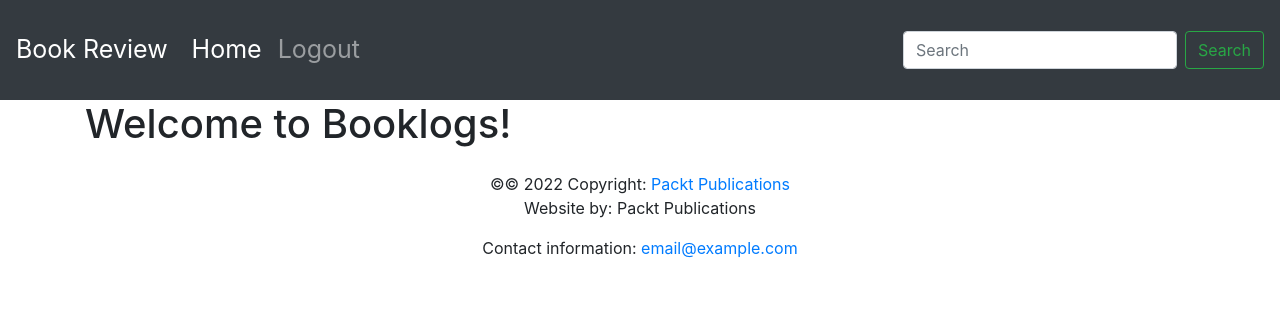
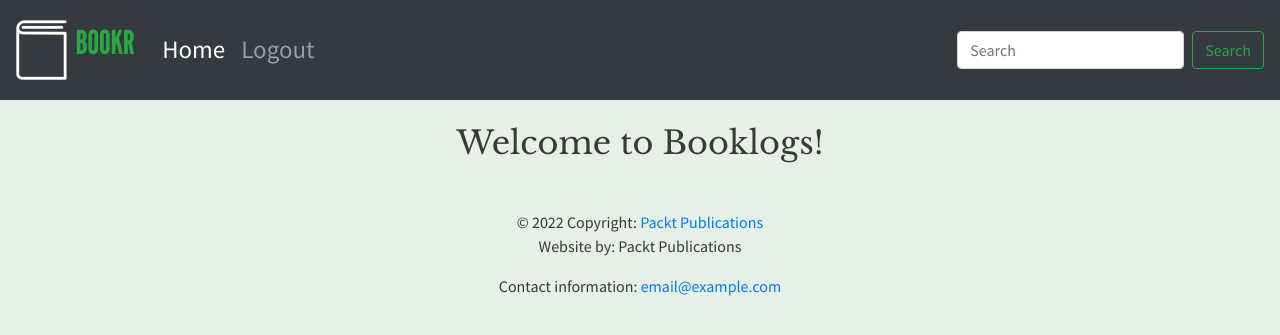
Before and after one commit to Henrique42/Booklogs, a Django app: page / in a window 1280 px wide. Shown: the top 335 px of the page. Run offline with Django 5.2, Linux system fonts and the light colour scheme; some libraries are stand-ins or nearby versions.

Commit message:
Logo and css static files added (from chapter 5)

```diff
--- a/booklogs/reviews/templates/reviews/base.html
+++ b/booklogs/reviews/templates/reviews/base.html
@@ -1,61 +1,3 @@
-<!doctype html>
-<html lang="en">
-  <head>
-    <!-- Required meta tags -->
-    <meta charset="utf-8">
-    <meta name="viewport" content="width=device-width, initial-scale=1, shrink-to-fit=no">
-
-    <!-- Bootstrap CSS -->
-    <link rel="stylesheet" href="https://stackpath.bootstrapcdn.com/bootstrap/4.4.1/css/bootstrap.min.css" integrity="sha384-Vkoo8x4CGsO3+Hhxv8T/Q5PaXtkKtu6ug5TOeNV6gBiFeWPGFN9MuhOf23Q9Ifjh" crossorigin="anonymous">
-
-    <link rel="stylesheet" href="https://cdnjs.cloudflare.com/ajax/libs/font-awesome/4.7.0/css/font-awesome.min.css">
-
-    <title>Book Review</title>
-    <style type="text/css">
-      .navbar {
-        min-height: 100px;
-        font-size: 25px;
-      }
-      .navbar-brand {
-        font-size: 25px;
-      }
-    </style>
-  </head>
-  <body>
-        <nav class="navbar navbar-expand-sm navbar-dark bg-dark sticky-top">
-          <a class="navbar-brand" href="/">Book Review</a>
-          <button class="navbar-toggler" type="button" data-toggle="collapse" data-target="#navbarSupportedContent" aria-controls="navbarSupportedContent" aria-expanded="false" aria-label="Toggle navigation">
-            <span class="navbar-toggler-icon"></span>
-          </button>
-          <div class="collapse navbar-collapse" id="navbarSupportedContent">
-            <ul class="navbar-nav mr-auto">
-              <li class="nav-item active">
-                <a class="nav-link" href="/books/">Home <span class="sr-only">(current)</span></a>
-              </li>
-              <li class="nav-item">
-                <a class="nav-link" href="#">Logout</a>
-              </li>
-            </ul>
-            <form class="form-inline my-2 my-lg-0">
-              <input class="form-control mr-sm-2" type="search" placeholder="Search" aria-label="Search">
-              <button class="btn btn-outline-success my-2 my-sm-0" type="submit">Search</button>
-            </form>
-          </div>
-        </nav>
-        <div class="container">
-          {% block content %}
-          <h1>Welcome to Booklogs!</h1>
-          {% endblock %}
-        </div>
-
-  <!-- Copyright -->
-  <footer class="page-footer font-small blue">
-    <div class="footer-copyright text-center py-3">&copy;© 2022 Copyright:
-      <a href="https://www.packtpub.com"> Packt Publications</a>
-      <p>Website by: Packt Publications</p>
-      <p>Contact information: <a href="mailto:email@example.com">email@example.com</a></p>
-    </div>
-  </footer>
-  <!-- Copyright -->
-  </body>
-</html>
+{% extends 'base.html' %}
+{% load static %}
+{% block brand %}<img alt="Reviews logo" src="{% static 'reviews/logo.png' %}">{% endblock %}
--- a/booklogs/reviews/views.py
+++ b/booklogs/reviews/views.py
@@ -5,7 +5,7 @@ from .utils import average_rating
 
 
 def index(request):
-    return render(request, "reviews/base.html")
+    return render(request, "base.html")
 
 
 def book_search(request):
--- /dev/null
+++ b/booklogs/static/main.css
@@ -0,0 +1,22 @@
+body {
+    font-family: 'Source Sans Pro', sans-serif;
+    background-color: #e6efe8;
+    color: #393939;
+}
+
+h1, h2, h3, h4, h5, h6 {
+font-family: 'Libre Baskerville', serif;
+}
+
+.navbar {
+    min-height: 100px;
+    font-size: 25px;
+}
+
+.navbar-brand {
+    font-size: 25px;
+}
+
+.navbar-brand > img {
+         height: 60px;
+}
--- /dev/null
+++ b/booklogs/templates/base.html
@@ -0,0 +1,57 @@
+<!doctype html>
+{% load static %}
+<html lang="en">
+  <head>
+    <!-- Required meta tags -->
+    <meta charset="utf-8">
+    <meta name="viewport" content="width=device-width, initial-scale=1, shrink-to-fit=no">
+
+    <!-- Bootstrap CSS -->
+    <link rel="stylesheet" href="https://stackpath.bootstrapcdn.com/bootstrap/4.4.1/css/bootstrap.min.css" integrity="sha384-Vkoo8x4CGsO3+Hhxv8T/Q5PaXtkKtu6ug5TOeNV6gBiFeWPGFN9MuhOf23Q9Ifjh" crossorigin="anonymous">
+    <link rel="stylesheet" href="https://cdnjs.cloudflare.com/ajax/libs/font-awesome/4.7.0/css/font-awesome.min.css">
+    <link rel="stylesheet" href="https://fonts.googleapis.com/css?family=Libre+Baskerville|Source+Sans+Pro&display=swap">
+    <link rel="stylesheet" href="{% static 'main.css' %}">
+
+    <title>Book Review</title>
+  </head>
+  <body>
+        <nav class="navbar navbar-expand-sm navbar-dark bg-dark sticky-top">
+          <a class="navbar-brand" href="/">{% block brand %}<img alt="Book Review" src="{% static 'logo.png' %}">{% endblock %}</a>
+          <button class="navbar-toggler" type="button" data-toggle="collapse" data-target="#navbarSupportedContent" aria-controls="navbarSupportedContent" aria-expanded="false" aria-label="Toggle navigation">
+            <span class="navbar-toggler-icon"></span>
+          </button>
+          <div class="collapse navbar-collapse" id="navbarSupportedContent">
+            <ul class="navbar-nav mr-auto">
+              <li class="nav-item active">
+                <a class="nav-link" href="/books/">Home <span class="sr-only">(current)</span></a>
+              </li>
+              <li class="nav-item">
+                <a class="nav-link" href="#">Logout</a>
+              </li>
+            </ul>
+            <form class="form-inline my-2 my-lg-0">
+              <input class="form-control mr-sm-2" type="search" placeholder="Search" aria-label="Search">
+              <button class="btn btn-outline-success my-2 my-sm-0" type="submit">Search</button>
+            </form>
+          </div>
+        </nav>
+        <div class="container">
+          {% block content %}
+            <br>
+            <div class="d-flex justify-content-center">
+              <h2> Welcome to Booklogs! </h2>
+            </div>
+            <br>
+          {% endblock %}
+        </div>
+  <!-- Copyright -->
+  <footer class="page-footer font-small blue">
+    <div class="footer-copyright text-center py-3">&copy; 2022 Copyright:
+      <a href="https://www.packtpub.com"> Packt Publications</a>
+      <p>Website by: Packt Publications</p>
+      <p>Contact information: <a href="mailto:email@example.com">email@example.com</a></p>
+    </div>
+  </footer>
+  <!-- Copyright -->
+  </body>
+</html>
```
Also changed, not shown: booklogs/booklogs/settings.py (+7 -5 lines), booklogs/reviews/static/reviews/logo.png (added), booklogs/reviews/templates/reviews/search-results.html (renamed from booklogs/reviews/templates/search-results.html), booklogs/static/logo.png (added).
